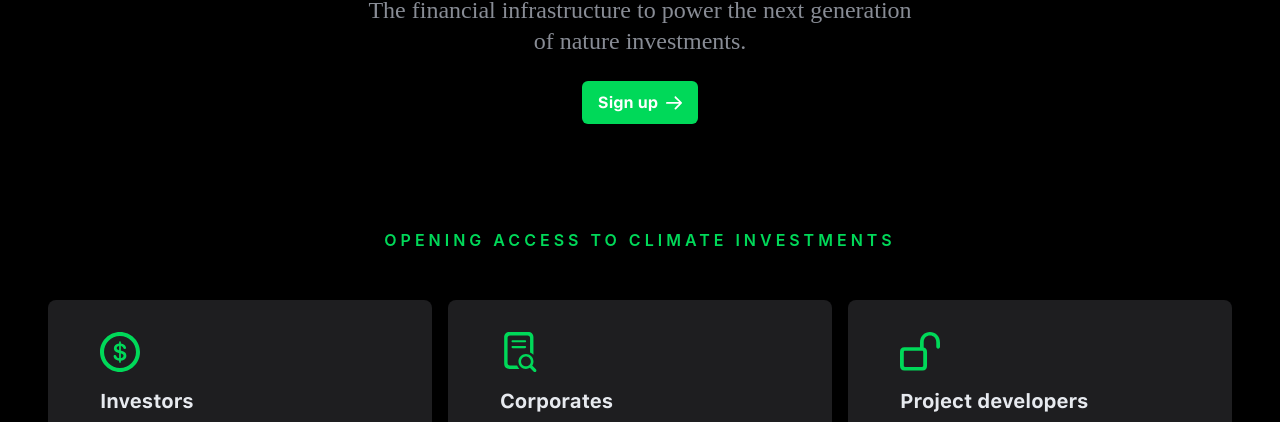
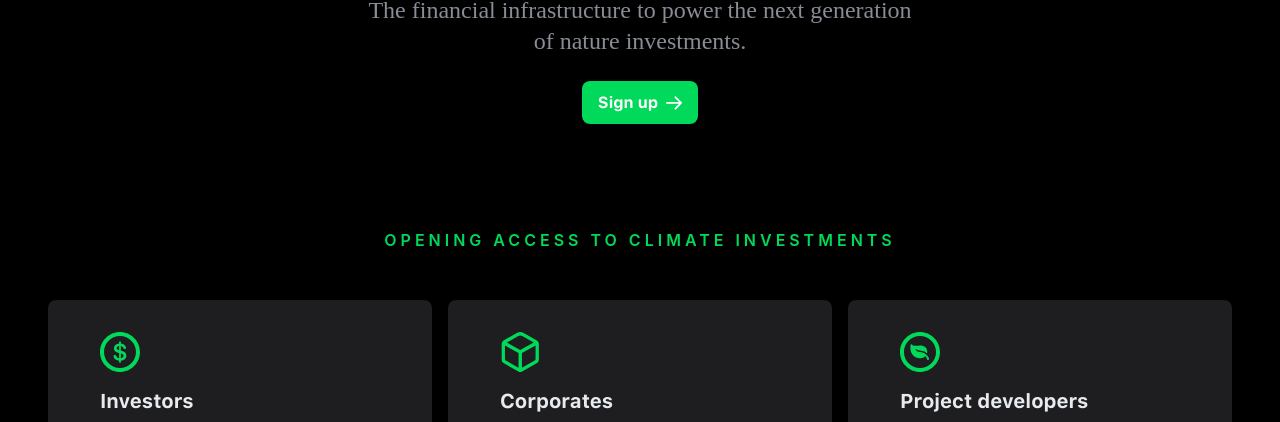
Before and after one commit to ClementeSerrano/web-app-boilerplate, a React (Create React App) app: page / in a window 1280 px wide. Shown: the part 340-762 px from the top of the page. Built offline with nearby package versions, Linux system fonts and the light colour scheme; no server answers; a web font is replaced by a local one.

Commit message:
:lipstick: Change value proposition icons to proper ones

```diff
--- a/src/components/Button/Button.styles.ts
+++ b/src/components/Button/Button.styles.ts
@@ -23,7 +23,7 @@ export const ButtonContainer = styled.button.attrs(
     getButtonColor({ variant, format, palette: theme.palette })};
   border: ${({ theme, format, variant }) =>
     getButtonBorder({ variant, format, palette: theme.palette })};
-  border-radius: 6px;
+  border-radius: 8px;
   transition: opacity 0.3s, background-color 0.3s;
   text-decoration: none;
   max-width: ${({ theme }) => theme.breakpoints.values.xs}px;
--- a/src/components/InformativePill/InformativePill.styles.ts
+++ b/src/components/InformativePill/InformativePill.styles.ts
@@ -1,3 +1,4 @@
+import { DEVICES_BREAKPOINTS } from 'contexts/DeviceContext/DeviceContext.constants';
 import styled from 'styled-components';
 import Button from '../Button/Button';
 
@@ -10,4 +11,8 @@ export const InformativePillContainer = styled(Button)`
   border-style: solid;
   border-color: ${({ theme }) => theme.palette.background.level3};
   font-size: 13px;
+
+  @media (max-width: ${DEVICES_BREAKPOINTS.phone.max}px) {
+    font-size: 10px;
+  }
 `;
--- /dev/null
+++ b/src/lib/assets/icons/CubeIcon.tsx
@@ -0,0 +1,37 @@
+import { VectorProps } from '../../interfaces/theme.interfaces';
+
+export default function CubeIcon({
+  height = 48,
+  style,
+  className,
+  color = 'currentcolor',
+  format = 'outline',
+}: VectorProps) {
+  let d;
+
+  switch (format) {
+    case 'outline':
+      d =
+        'M5.15185 37.9042L22.0711 47.3598C23.6033 48.2134 25.0041 48.2134 26.5363 47.3598L43.4555 37.9042C45.5787 36.7442 46.6293 35.4966 46.6293 32.4104V14.6594C46.6293 12.3393 45.7538 10.8509 43.7839 9.7565L28.3967 1.13269C25.7045 -0.377565 22.9248 -0.377565 20.2107 1.13269L4.82353 9.7565C2.87551 10.8509 2 12.3393 2 14.6594V32.4104C2 35.4966 3.05062 36.7442 5.15185 37.9042ZM24.3037 21.6416L8.19425 12.6457L21.9836 4.87551C23.5595 3.97811 25.0479 3.95622 26.6457 4.87551L40.435 12.6457L24.3037 21.6416ZM7.55951 34.5116C6.35568 33.855 5.93981 33.1546 5.93981 31.9945V16.104L22.2462 25.2969V42.7852L7.55951 34.5116ZM41.0698 34.5116L26.3611 42.7852V25.2969L42.6676 16.104V31.9945C42.6676 33.1546 42.2517 33.855 41.0698 34.5116Z';
+      break;
+
+    case 'fill':
+      d =
+        'M24.4629 22.419L45.323 10.7374C44.9716 10.3861 44.5544 10.1006 44.0055 9.81519L28.613 1.16377C27.2516 0.395242 25.8463 0 24.4849 0C23.1016 0 21.6962 0.395242 20.3349 1.16377L4.94236 9.81519C4.41537 10.1006 3.97621 10.3861 3.62489 10.7374L24.4629 22.419ZM22.86 48V25.2736L2.15371 13.5919C2.04392 14.0311 2 14.4922 2 15.0412V32.6075C2 35.7475 3.0979 36.9991 5.22781 38.2068L22.2232 47.7365C22.4209 47.8463 22.6404 47.9561 22.86 48ZM26.0878 48C26.3074 47.9561 26.505 47.8463 26.7246 47.7365L43.72 38.2068C45.85 36.9991 46.9479 35.7475 46.9479 32.6075V15.0412C46.9479 14.4922 46.9039 14.0311 46.7941 13.5919L26.0878 25.2736V48Z';
+      break;
+
+    default:
+      break;
+  }
+  return (
+    <svg
+      height={height}
+      viewBox="0 0 48 48"
+      style={style}
+      className={className}
+      fill="none"
+    >
+      <path d={d} fill={color} />
+    </svg>
+  );
+}
--- /dev/null
+++ b/src/lib/assets/icons/LeafIcon.tsx
@@ -0,0 +1,44 @@
+import { VectorProps } from '../../interfaces/theme.interfaces';
+
+export default function LeafIcon({
+  height = 48,
+  style,
+  className,
+  color = 'currentcolor',
+  format = 'outline',
+}: VectorProps) {
+  let d;
+
+  switch (format) {
+    case 'outline':
+      d =
+        'M24 48C37.1268 48 48 37.15 48 24C48 10.8732 37.1268 0 23.9768 0C10.85 0 0 10.8732 0 24C0 37.15 10.8732 48 24 48ZM24 43.2836C13.3127 43.2836 4.73959 34.6873 4.73959 24C4.73959 13.3127 13.2894 4.73959 23.9768 4.73959C34.6641 4.73959 43.2604 13.3127 43.2836 24C43.2836 34.6873 34.6873 43.2836 24 43.2836ZM12.7551 15.2875C12.5692 16.333 12.4066 17.727 12.4066 18.6563C12.4066 26.4163 17.0532 31.5508 24.1162 31.5508C27.6012 31.5508 29.6689 29.9942 30.6912 28.8558C31.5276 30.0174 31.9923 31.2953 32.5499 33.0145C32.6893 33.5024 33.061 33.7115 33.4327 33.7115C34.2227 33.7115 34.8732 33.0145 34.8732 32.0852C34.8732 30.6447 32.8054 28.1588 31.7135 27.1597C27.1365 22.9545 20.2362 25.4637 18.5169 20.8403C18.3775 20.515 18.726 20.2594 19.0513 20.5382C22.8383 23.7677 27.2294 21.1888 31.6438 25.2081C32.0387 25.5799 32.5034 25.394 32.5963 24.999C32.6428 24.6738 32.666 24.2091 32.666 23.7677C32.666 18.726 29.181 16.2168 24.1626 16.2168C22.4898 16.2168 20.5382 16.635 19.0281 16.635C17.4017 16.635 15.5663 16.4724 14.0561 14.939C13.5682 14.4743 12.8945 14.544 12.7551 15.2875Z';
+      break;
+
+    case 'fill':
+      d =
+        'M24 48C37.1268 48 48 37.15 48 24C48 10.8732 37.1268 0 23.9768 0C10.85 0 0 10.8732 0 24C0 37.15 10.8732 48 24 48ZM12.3369 14.9622C12.4995 14.1723 13.1965 14.0794 13.7076 14.5905C15.2875 16.1704 17.1694 16.3562 18.8887 16.3562C20.4453 16.3562 22.4434 15.8916 24.2091 15.8916C29.4134 15.8916 33.0378 18.4937 33.0378 23.7444C33.0378 24.2091 33.0145 24.697 32.9681 25.0223C32.8751 25.4405 32.364 25.6496 31.969 25.2546C27.3921 21.0726 22.8383 23.7444 18.8887 20.3988C18.5402 20.12 18.2149 20.3756 18.3311 20.7009C20.12 25.5102 27.2991 22.8848 32.062 27.2527C33.1772 28.2982 35.3379 30.9003 35.3379 32.3872C35.3379 33.363 34.6409 34.0833 33.8277 34.0833C33.456 34.0833 33.061 33.8509 32.8984 33.363C32.3408 31.5741 31.8529 30.2498 30.97 29.0416C31.3185 28.6467 31.5741 28.2982 31.7135 28.0658L30.1336 28.0194C30.4589 28.3679 30.7377 28.6931 30.97 29.0416C29.9013 30.2265 27.7638 31.8529 24.1626 31.8529C16.8209 31.8529 12.0116 26.486 12.0116 18.4472C12.0116 17.4714 12.151 16.031 12.3369 14.9622Z';
+      break;
+
+    default:
+      break;
+  }
+  return (
+    <svg
+      height={height}
+      viewBox="0 0 48 48"
+      style={style}
+      className={className}
+      fill="none"
+    >
+      <g clip-path="url(#clip0_1105_18)">
+        <path d={d} fill={color} />
+      </g>
+      <defs>
+        <clipPath id="clip0_1105_18">
+          <rect width="48" height="48" fill="white" />
+        </clipPath>
+      </defs>
+    </svg>
+  );
+}
--- a/src/modules/home/sections/ValuePropositionsSection/ValuePropositionsSection.tsx
+++ b/src/modules/home/sections/ValuePropositionsSection/ValuePropositionsSection.tsx
@@ -1,7 +1,10 @@
 import { useTheme } from 'styled-components';
 
-import SectionContainer from '../../../../components/SectionContainer/SectionContainer';
-import Typography from '../../../../components/Typography/Typography';
+import SectionContainer from 'components/SectionContainer/SectionContainer';
+import Typography from 'components/Typography/Typography';
+import DollarSignIcon from 'lib/assets/icons/DollarSignIcon';
+import CubeIcon from 'lib/assets/icons/CubeIcon';
+import LeafIcon from 'lib/assets/icons/LeafIcon';
 
 import {
   ValuePropositionCardsContainer,
@@ -9,9 +12,6 @@ import {
   ValuePropositionIconContainer,
   ValuePropositionCard,
 } from './ValuePropositionsSection.styles';
-import DollarSignIcon from '../../../../lib/assets/icons/DollarSignIcon';
-import DocAndMagnifyingGlass from '../../../../lib/assets/icons/DocAndMagnifyingGlass';
-import LockOpenIcon from '../../../../lib/assets/icons/LockOpenIcon';
 
 export default function ValuePropositionsSection() {
   const theme = useTheme();
@@ -43,10 +43,7 @@ export default function ValuePropositionsSection() {
 
         <ValuePropositionCard>
           <ValuePropositionIconContainer>
-            <DocAndMagnifyingGlass
-              height={40}
-              color={theme.palette.primary.main}
-            />
+            <CubeIcon height={40} color={theme.palette.primary.main} />
           </ValuePropositionIconContainer>
           <Typography
             as="h2"
@@ -64,7 +61,7 @@ export default function ValuePropositionsSection() {
 
         <ValuePropositionCard>
           <ValuePropositionIconContainer>
-            <LockOpenIcon height={40} color={theme.palette.primary.main} />
+            <LeafIcon height={40} color={theme.palette.primary.main} />
           </ValuePropositionIconContainer>
           <Typography
             as="h2"
```
